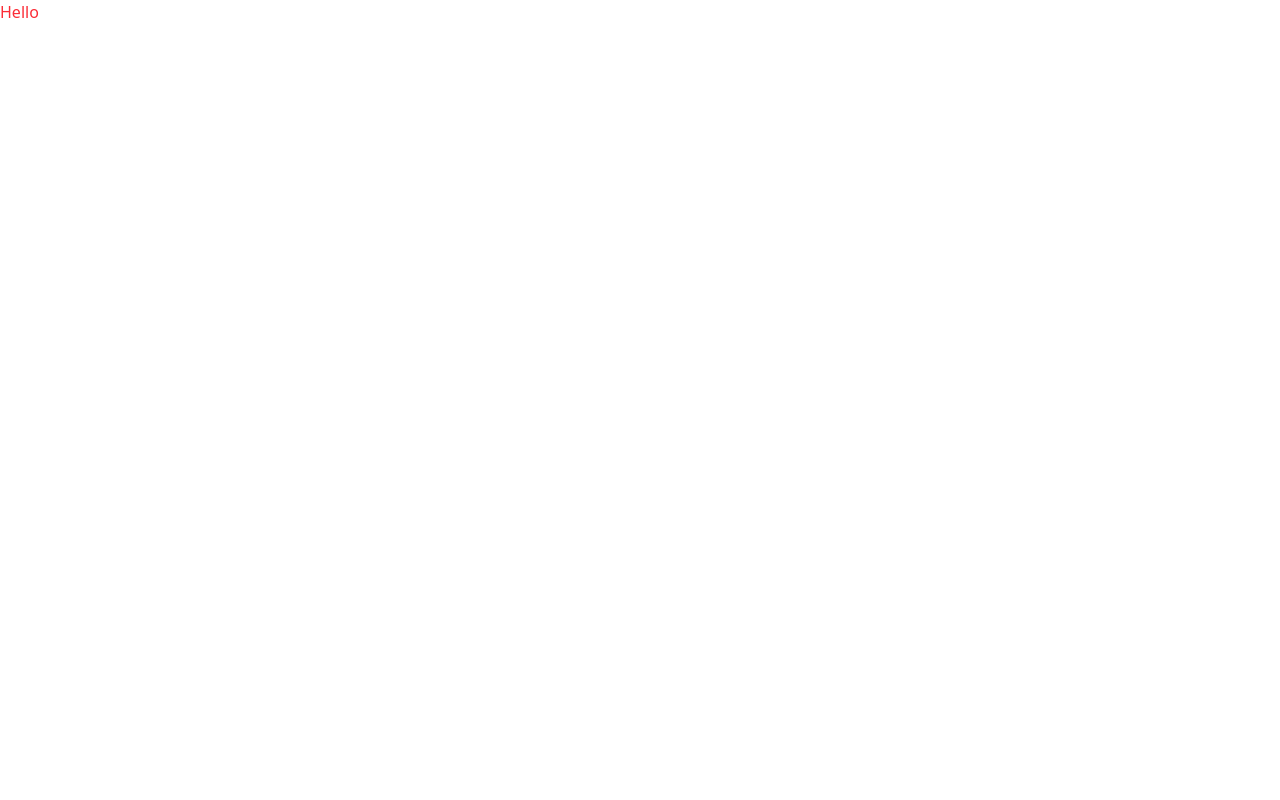
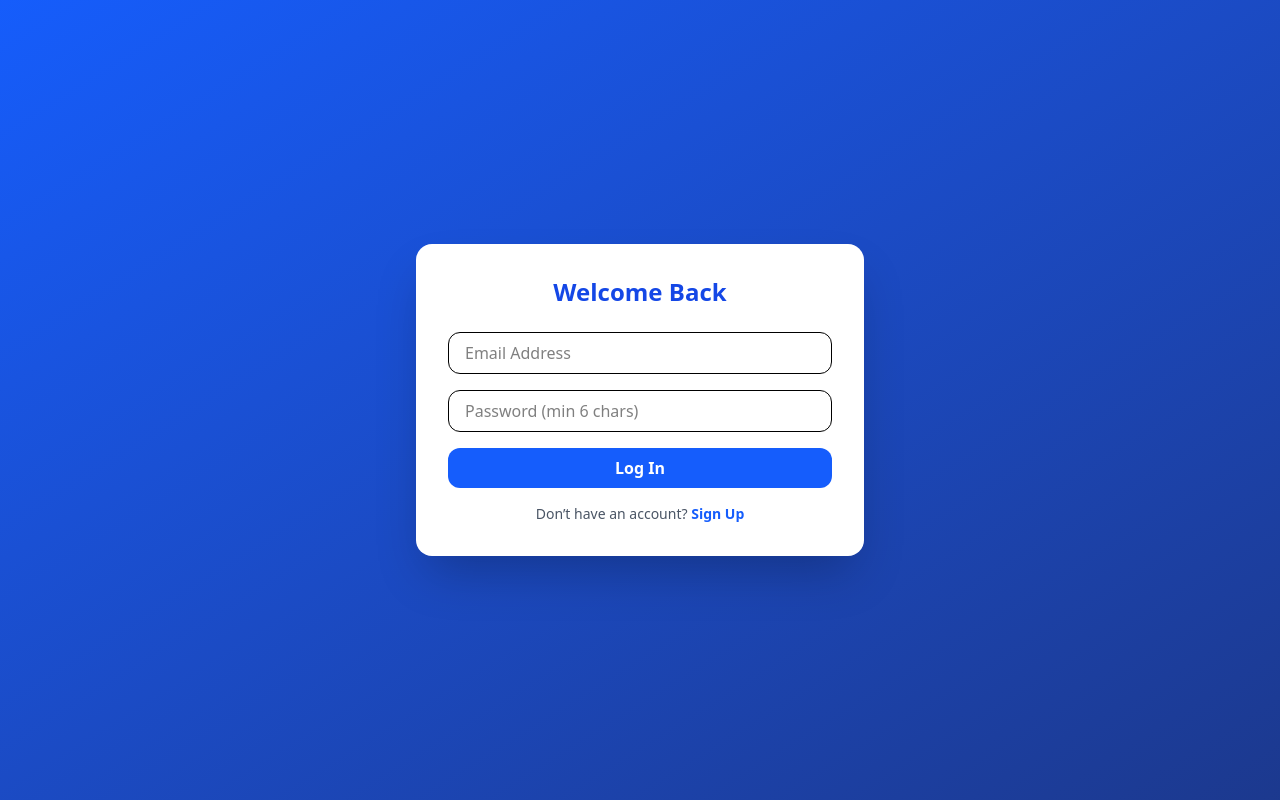
Before and after one commit to Lumnaire/basura-watch, a React (Vite) app: page / in a window 1280 px wide. Built offline with nearby package versions, Linux system fonts and the light colour scheme; no server answers.

Commit message:
Implemented Authentication

```diff
--- a/src/App.jsx
+++ b/src/App.jsx
@@ -1,14 +1,18 @@
-import { useState } from 'react'
-import './styles/App.css'
+import { BrowserRouter, Routes, Route } from "react-router-dom";
+import Login from "./pages/Login";
+import Dashboard from "./pages/Dashboard";
+import Leaderboard from "./pages/Leaderboard";
 
 function App() {
-  const [count, setCount] = useState(0)
-
   return (
-    <>
-      <h1 className='text-red-500'>Hello</h1>
-    </>
-  )
+    <BrowserRouter>
+      <Routes>
+        <Route path="/" element={<Login />} />
+        <Route path="/dashboard" element={<Dashboard />} />
+        <Route path="/leaderboard" element={<Leaderboard />} />
+      </Routes>
+    </BrowserRouter>
+  );
 }
 
-export default App
+export default App;
--- a/src/components/Header.jsx
+++ b/src/components/Header.jsx
@@ -0,0 +1,38 @@
+export default function Header() {
+    return (
+        <header className="bg-gradient-to-r from-blue-600 via-blue-500 to-blue-700 text-white px-6 py-4 shadow-md rounded-b-2xl">
+            <div className="flex items-center justify-between max-w-6xl mx-auto">
+                {/* Logo / Title */}
+                <h1 className="text-2xl md:text-3xl font-extrabold tracking-wide">
+                    Basura<span className="text-yellow-300">Watch</span>
+                </h1>
+
+                {/* Nav (optional for later) */}
+                <nav className="hidden md:flex space-x-6 text-sm font-medium">
+                    <a href="/dashboard" className="hover:text-yellow-300 transition">
+                        Dashboard
+                    </a>
+                    <a href="/leaderboard" className="hover:text-yellow-300 transition">
+                        Leaderboard
+                    </a>
+                    <a href="/admin" className="hover:text-yellow-300 transition">
+                        Admin
+                    </a>
+                </nav>
+
+                {/* Mobile Menu (Hamburger placeholder for now) */}
+                <button className="md:hidden p-2 rounded-lg hover:bg-white/10 transition">
+                    <svg
+                        xmlns="http://www.w3.org/2000/svg"
+                        className="h-6 w-6"
+                        fill="none"
+                        viewBox="0 0 24 24"
+                        stroke="currentColor"
+                    >
+                        <path strokeLinecap="round" strokeLinejoin="round" strokeWidth={2} d="M4 6h16M4 12h16M4 18h16" />
+                    </svg>
+                </button>
+            </div>
+        </header>
+    );
+}
--- a/src/components/HousholdToggle.jsx
+++ b/src/components/HousholdToggle.jsx
@@ -0,0 +1,7 @@
+export default function HouseholdToggle() {
+    return (
+        <div className="p-4 border rounded-xl bg-gray-50">
+            <p>Ready toggle will go here. ✅</p>
+        </div>
+    );
+}
--- a/src/components/LeaderboardTable.jsx
+++ b/src/components/LeaderboardTable.jsx
@@ -0,0 +1,7 @@
+export default function LeaderboardTable() {
+    return (
+        <div className="p-4 border rounded-xl bg-gray-50">
+            <p>Leaderboard table placeholder.</p>
+        </div>
+    );
+}
--- a/src/components/ReminderSettings.jsx
+++ b/src/components/ReminderSettings.jsx
@@ -0,0 +1,7 @@
+export default function ReminderSettings() {
+    return (
+        <div className="p-4 border rounded-xl bg-gray-50">
+            <p>Reminder settings will be configurable here.</p>
+        </div>
+    );
+}
--- a/src/components/ScheduleBanner.jsx
+++ b/src/components/ScheduleBanner.jsx
@@ -0,0 +1,7 @@
+export default function ScheduleBanner() {
+    return (
+        <div className="bg-blue-100 border border-blue-300 text-blue-700 p-4 rounded-xl mb-4">
+            <p>Today’s schedule will be shown here.</p>
+        </div>
+    );
+}
--- a/src/lib/supabaseClient.js
+++ b/src/lib/supabaseClient.js
@@ -0,0 +1,6 @@
+import { createClient } from '@supabase/supabase-js';
+
+const supabaseUrl = import.meta.env.VITE_SUPABASE_URL;
+const supabaseAnonKey = import.meta.env.VITE_SUPABASE_ANON_KEY;
+
+export const supabase = createClient(supabaseUrl, supabaseAnonKey);
--- a/src/pages/Admin.jsx
+++ b/src/pages/Admin.jsx
@@ -0,0 +1,8 @@
+export default function Admin() {
+    return (
+        <div className="p-6">
+            <h1 className="text-2xl font-bold text-blue-700">Admin Panel</h1>
+            <p className="text-gray-600">Manage schedules, users, or other settings here.</p>
+        </div>
+    );
+}
--- a/src/pages/Dashboard.jsx
+++ b/src/pages/Dashboard.jsx
@@ -0,0 +1,8 @@
+export default function Dashboard() {
+    return (
+        <div className="p-6">
+            <h1 className="text-2xl font-bold text-blue-700">Dashboard</h1>
+            <p className="text-gray-600">This is the Dashboard page. 🚀</p>
+        </div>
+    );
+}
--- a/src/pages/Leaderboard.jsx
+++ b/src/pages/Leaderboard.jsx
@@ -0,0 +1,8 @@
+export default function Leaderboard() {
+    return (
+        <div className="p-6">
+            <h1 className="text-2xl font-bold text-blue-700">Leaderboard</h1>
+            <p className="text-gray-600">Leaderboard data will appear here soon.</p>
+        </div>
+    );
+}
--- a/src/pages/Login.jsx
+++ b/src/pages/Login.jsx
@@ -0,0 +1,105 @@
+import { useState } from "react";
+import { supabase } from "../lib/supabaseClient";
+import { useNavigate } from "react-router-dom";
+
+export default function Login() {
+    const [email, setEmail] = useState("");
+    const [password, setPassword] = useState("");
+    const [fullName, setFullName] = useState("");
+    const [isSignUp, setIsSignUp] = useState(false);
+    const [loading, setLoading] = useState(false);
+    const [error, setError] = useState(null);
+
+    const navigate = useNavigate();
+
+    async function handleSubmit(e) {
+        e.preventDefault();
+        setLoading(true);
+        setError(null);
+
+        if (isSignUp) {
+            // SIGN UP
+            const { data, error } = await supabase.auth.signUp({
+                email,
+                password,
+                options: {
+                    data: { full_name: fullName }
+                }
+            });
+
+            if (error) setError(error.message);
+            else navigate("/dashboard");
+        } else {
+            // LOGIN
+            const { error } = await supabase.auth.signInWithPassword({
+                email,
+                password,
+            });
+
+            if (error) setError(error.message);
+            else navigate("/dashboard");
+        }
+        setLoading(false);
+    }
+
+    return (
+        <div className="flex items-center justify-center min-h-screen bg-gradient-to-br from-blue-600 to-blue-900">
+            <div className="bg-white shadow-2xl rounded-2xl p-8 w-full max-w-md">
+                <h1 className="text-2xl font-bold text-blue-700 mb-6 text-center">
+                    {isSignUp ? "Create Account" : "Welcome Back"}
+                </h1>
+
+                <form onSubmit={handleSubmit} className="space-y-4">
+                    {isSignUp && (
+                        <input
+                            type="text"
+                            placeholder="Full Name"
+                            value={fullName}
+                            onChange={(e) => setFullName(e.target.value)}
+                            required
+                            className="w-full px-4 py-2 border rounded-xl focus:ring-2 focus:ring-blue-500"
+                        />
+                    )}
+
+                    <input
+                        type="email"
+                        placeholder="Email Address"
+                        value={email}
+                        onChange={(e) => setEmail(e.target.value)}
+                        required
+                        className="w-full px-4 py-2 border rounded-xl focus:ring-2 focus:ring-blue-500"
+                    />
+
+                    <input
+                        type="password"
+                        placeholder="Password (min 6 chars)"
+                        value={password}
+                        onChange={(e) => setPassword(e.target.value)}
+                        required
+                        className="w-full px-4 py-2 border rounded-xl focus:ring-2 focus:ring-blue-500"
+                    />
+
+                    {error && <p className="text-red-500 text-sm">{error}</p>}
+
+                    <button
+                        type="submit"
+                        disabled={loading}
+                        className="w-full bg-blue-600 hover:bg-blue-700 text-white py-2 rounded-xl font-semibold transition"
+                    >
+                        {loading ? "Processing..." : isSignUp ? "Sign Up" : "Log In"}
+                    </button>
+                </form>
+
+                <p className="mt-4 text-center text-sm text-gray-600">
+                    {isSignUp ? "Already have an account?" : "Don’t have an account?"}{" "}
+                    <button
+                        className="text-blue-600 hover:underline font-semibold"
+                        onClick={() => setIsSignUp(!isSignUp)}
+                    >
+                        {isSignUp ? "Log In" : "Sign Up"}
+                    </button>
+                </p>
+            </div>
+        </div>
+    );
+}
```
